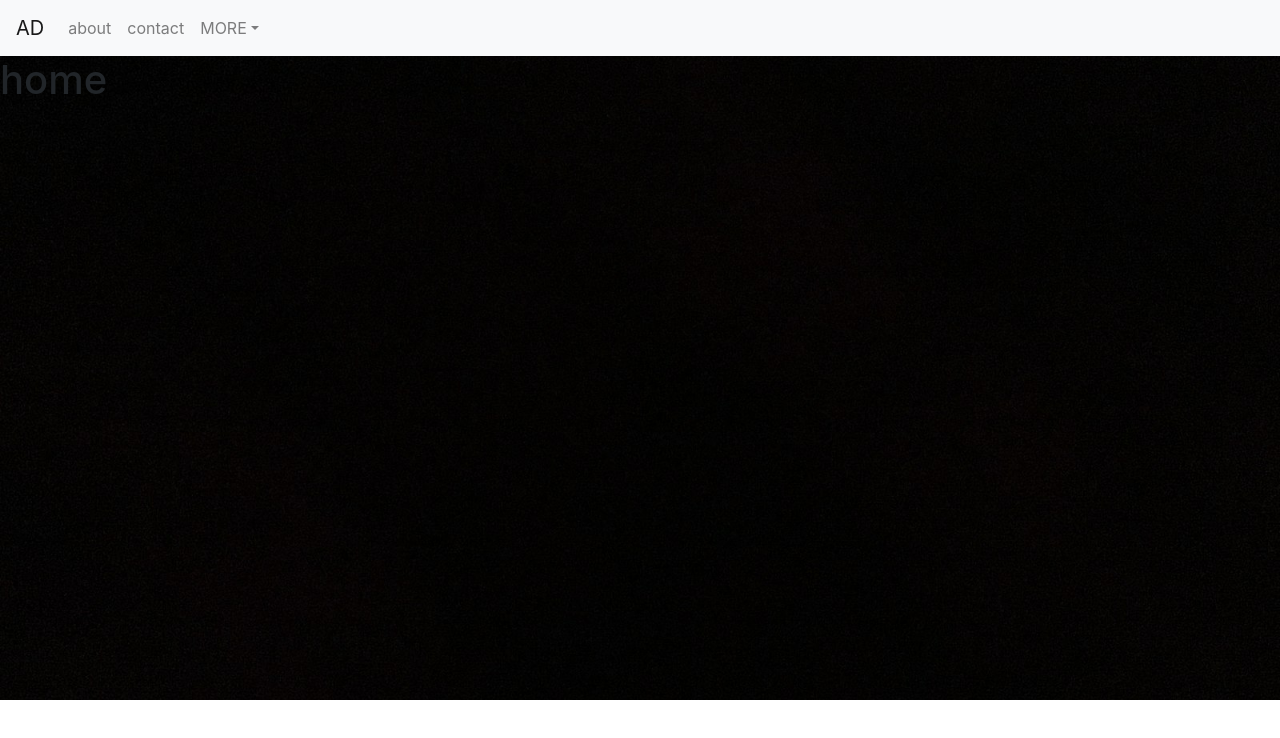
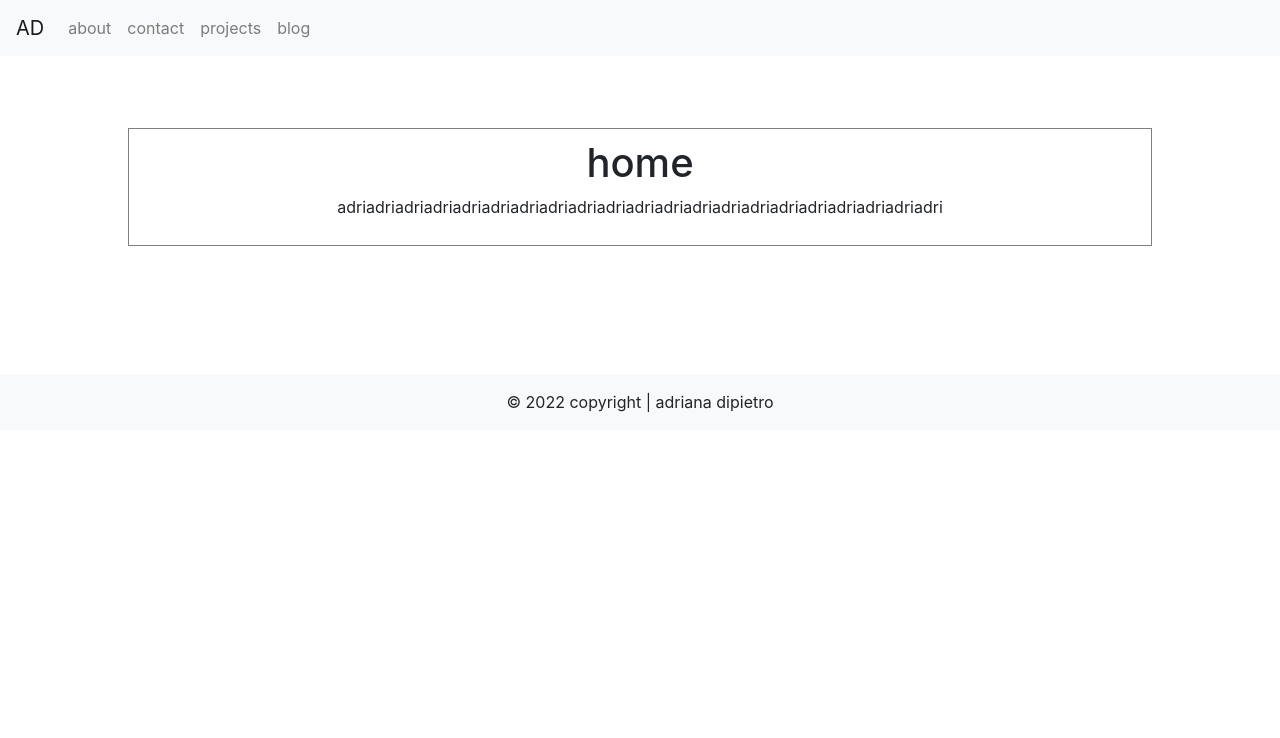
Before and after one commit to am20dipi/adrianadipietro, a React (Create React App) app in the folder frontend/: page / in a window 1280 px wide. Shown: the top 738 px of the page. Built offline with nearby package versions, Linux system fonts and the light colour scheme.

Commit message:
styling in style.css; creating Blog.js; adding links to navbar

```diff
--- a/frontend/src/components/About.js
+++ b/frontend/src/components/About.js
@@ -2,11 +2,13 @@
 
 function About(){
     return(
-        <div className="about-section">
-            <h2>about me</h2>
-            <p>...</p>
-            <p>My name is Adriana. I am a software engineer. I love reading. I live in New York.</p>
-        </div>
+        <section>
+            <div className="container">
+                <h2>about me</h2>
+                <p>...</p>
+                <p>My name is Adriana. I am a software engineer. I love reading. I live in New York.</p>
+            </div>
+        </section>
     )
 
 }
--- a/frontend/src/components/App.js
+++ b/frontend/src/components/App.js
@@ -2,22 +2,24 @@ import Navbar from './Navbar'
 import Home from './Home'
 import About from './About'
 import Contact from './Contact'
+import Footer from './Footer'
+import Blog from './Blog'
 import React from 'react'
 import { BrowserRouter, Routes, Route, Link } from 'react-router-dom'
 
 function App() {
   return (
     <div className="App">
-      <div className="parallax">
         <BrowserRouter>
           <Navbar/>
           <Routes>
             <Route path="/" element={<Home />} />
             <Route path="/about" element={<About />} />
             <Route path="/contact" element={<Contact />} />
+            <Route path="/blog" element={<Blog />} />
           </Routes>
         </BrowserRouter>
-      </div>
+    <Footer/>
     </div>
   );
 }
--- /dev/null
+++ b/frontend/src/components/Blog.js
@@ -0,0 +1,9 @@
+function Blog(){
+    return (
+        <div className="container">
+            <h2>blog</h2>
+        </div>
+    )
+}
+
+export default Blog
--- a/frontend/src/components/Contact.js
+++ b/frontend/src/components/Contact.js
@@ -1,10 +1,12 @@
 function Contact(){
     return (
-        <div className="contact-container">
-            <h2>contact me</h2>
-            <p>...</p>
+        <section>
+            <div className="container">
+                <h2>contact me</h2>
+                <p>...</p>
 
-        </div>
+            </div>
+        </section>
     )
 }
 
--- /dev/null
+++ b/frontend/src/components/Footer.js
@@ -0,0 +1,14 @@
+function Footer(){
+    return (
+        <footer className="page-footer font-small">
+            <div className="footer-copyright bg-light text-center py-3">
+                <span>© 2022 copyright | adriana dipietro</span>
+            </div>
+
+
+        </footer>
+
+    )
+}
+
+export default Footer
--- a/frontend/src/components/Home.js
+++ b/frontend/src/components/Home.js
@@ -1,8 +1,11 @@
 
 function Home(){
     return(
-        <div className="home-container">
-            <h1>home</h1>
+        <div className="parallax">
+            <div className="container">
+                <h1>home</h1>
+                <p>adriadriadriadriadriadriadriadriadriadriadriadriadriadriadriadriadriadriadriadriadri</p>
+            </div>
         </div>
     )
 
--- a/frontend/src/components/Navbar.js
+++ b/frontend/src/components/Navbar.js
@@ -4,7 +4,7 @@ import React from 'react'
 function Navbar(){
     return (
 
-        <nav className="navbar navbar-expand-lg navbar-light bg-light">
+        <nav className="navbar navbar-expand-lg navbar-light bg-light fixed-top">
         <Link className="navbar-brand" to="/">AD</Link>
         <button className="navbar-toggler" type="button" data-toggle="collapse" data-target="#navbarNavDropdown" aria-controls="navbarNavDropdown" aria-expanded="false" aria-label="Toggle navigation">
             <span className="navbar-toggler-icon"></span>
@@ -17,16 +17,13 @@ function Navbar(){
                     <li className="nav-item">
                         <Link className="nav-link" to="/contact">contact</Link>
                     </li>
-                    <li className="nav-item dropdown">
-                        <Link className="nav-link dropdown-toggle" to="#" id="navbarDropdownMenuLink" data-toggle="dropdown" aria-haspopup="true" aria-expanded="false">
-                        MORE
-                        </Link>
-                        <div className="dropdown-menu" aria-labelledby="navbarDropdownMenuLink">
-                            <Link className="dropdown-item" to="#">Action</Link>
-                            <Link className="dropdown-item" to="#">Another action</Link>
-                            <Link className="dropdown-item" to="#">Something else here</Link>
-                        </div>
+                    <li className="nav-item">
+                        <Link className="nav-link" to="/projects">projects</Link>
                     </li>
+                    <li className="nav-item">
+                        <Link className="nav-link" to="/blog">blog</Link>
+                    </li>
+
                 </ul>
             </div>
     </nav>
--- a/frontend/src/style.css
+++ b/frontend/src/style.css
@@ -12,16 +12,13 @@ code {
     monospace;
 }
 
-.parallax {
-  /* The image used */
-  background-image: url("black_image.jpg");
+.container {
+  text-align: center;
+  border: grey solid 1px;
+  padding: 10px;
+  width: 80%;
+  height: 50%;
+  display: inline-grid;
+  margin: 8rem;
 
-  /* Set a specific height */
-  min-height: 700px;
-
-  /* Create the parallax scrolling effect */
-  background-attachment: fixed;
-  background-position: center;
-  background-repeat: no-repeat;
-  background-size: cover;
 }
```
